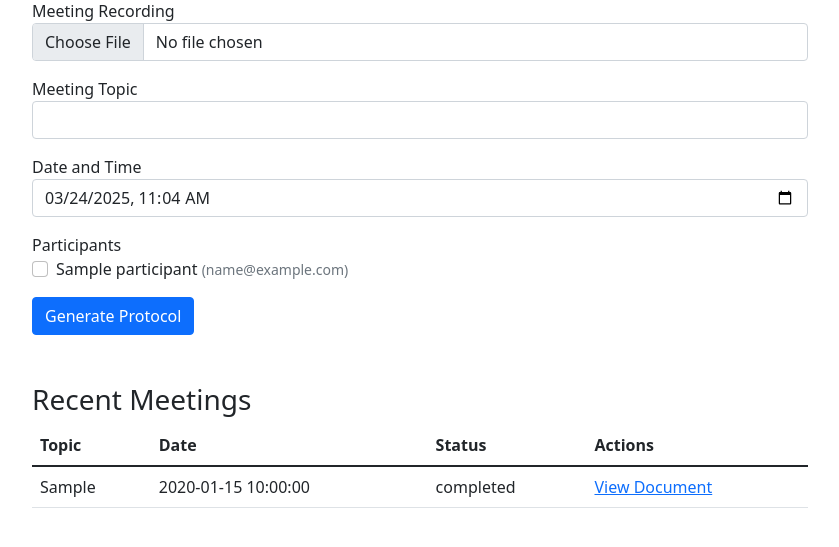
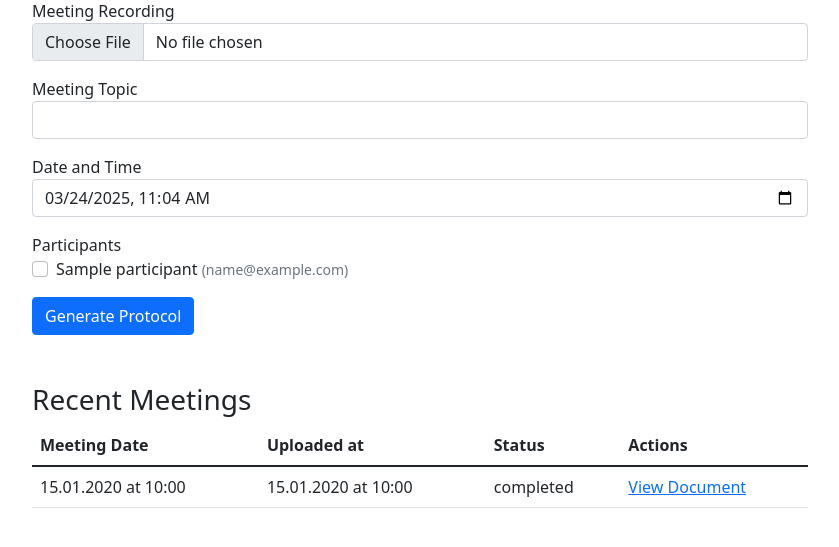
Before and after one commit to 7998857/meeting_protocol_app, a Flask app: page / in a window 1280 px wide. Shown: the part 159-706 px from the top of the page, without its empty margins (220-1059 px from the left). Run offline with Flask 3, Linux system fonts and the light colour scheme; tables that the repository leaves empty hold one stand-in row (values such as "Sample post").

Commit message:
Improved meeting rendering in html code

```diff
--- a/app/templates/meeting_form.html
+++ b/app/templates/meeting_form.html
@@ -88,17 +88,17 @@
         <table class="table">
         <thead>
             <tr>
-            <th>Topic</th>
-            <th>Date</th>
+            <th>Meeting Date</th>
+            <th>Uploaded at</th>
             <th>Status</th>
             <th>Actions</th>
             </tr>
         </thead>
-        <tbody>
+        <tbody style="display: table-row-group; direction: rtl;">
             {% for meeting in meetings %}
-            <tr>
-            <td>{{ meeting.topic }}</td>
-            <td>{{ meeting.date }}</td>
+            <tr style="direction: ltr;">
+            <td>{{ meeting.date.strftime('%d.%m.%Y at %H:%M') }}</td>
+            <td>{{ meeting.created_at.strftime('%d.%m.%Y at %H:%M') }}</td>
             <td>{{ meeting.status }}</td>
             <td>
                 {% if meeting.status == 'completed' and meeting.doc_url %}
```
